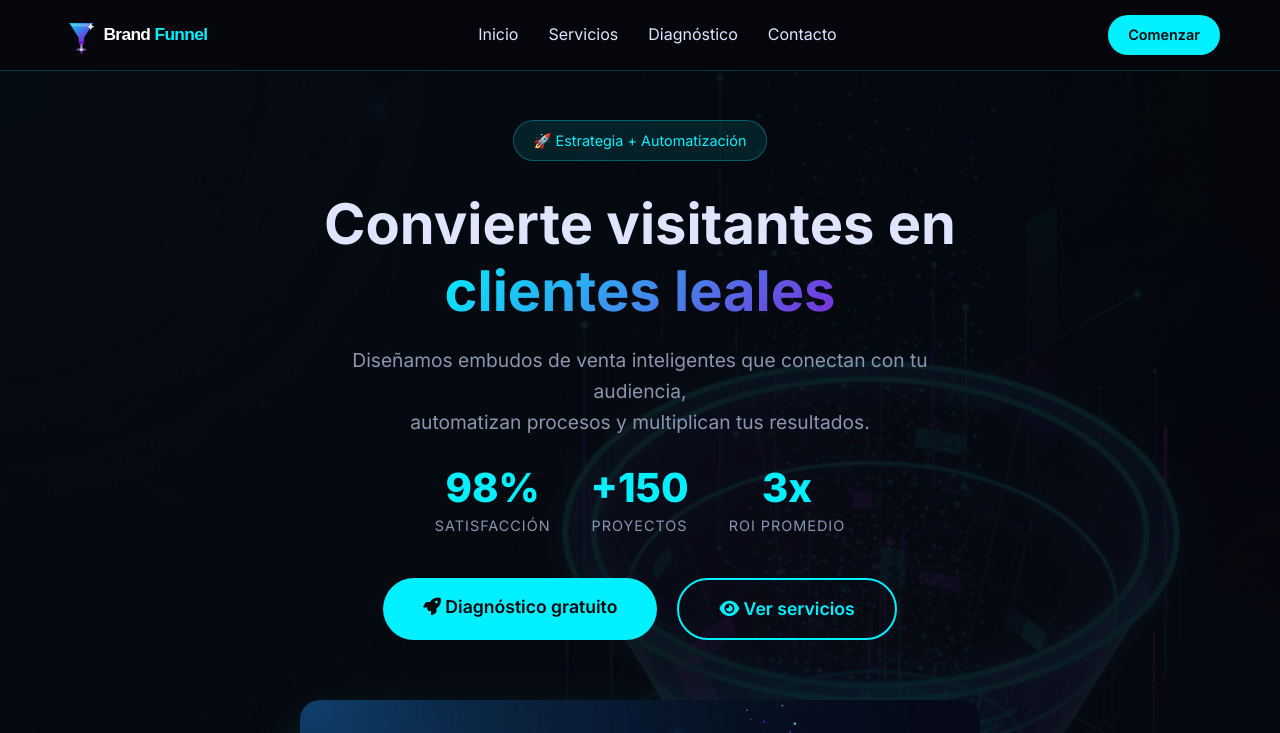
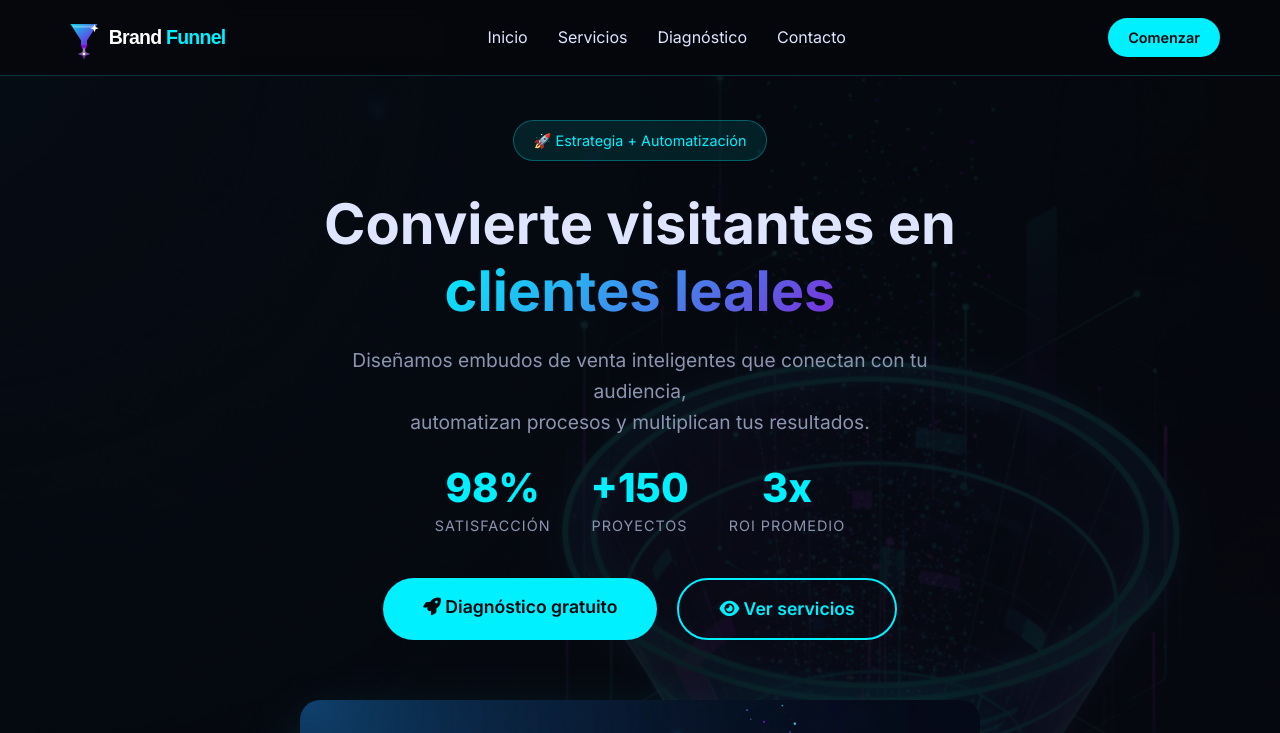
Before and after one commit to ostp-echoshift/brandfunnel, a website: page index.html in a window 1280 px wide. Shown: the top 733 px of the page. Drawn offline with Linux system fonts and the light colour scheme.

Commit message:
Update index.html
ampliacion svg

```diff
--- a/index.html
+++ b/index.html
@@ -92,7 +92,7 @@
     <nav class="navbar">
         <div class="nav-container">
             <div class="nav-logo">
-                <img src="assets/icon/logo.svg" alt="BrandFunnel" style="height: 40px;" onerror="this.src='assets/img/isotipo.png'">
+                <img src="assets/icon/logo.svg" alt="BrandFunnel" style="height: 45px;" onerror="this.src='assets/img/isotipo.png'">
                 <!-- ELIMINAR el span de texto -->
             </div>
             <div class="nav-menu" id="navMenu">
```
